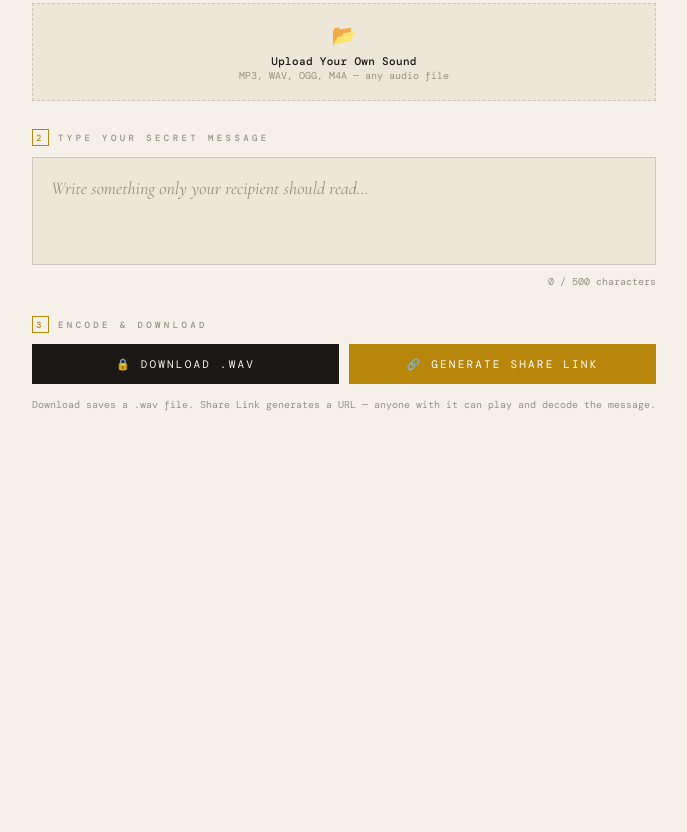
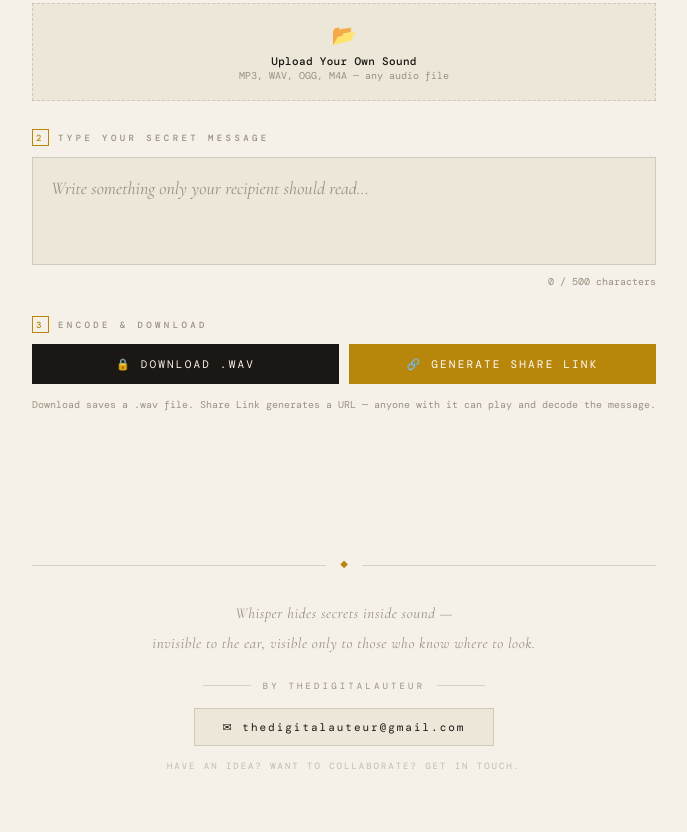
Before and after one commit to Ehiiz/soundcipher, a plain HTML site: page index.html in a window 1280 px wide. Shown: the part 865-1697 px from the top of the page, without its empty margins (296-983 px from the left). Before the commit the page ends 1398 px from the top, so only its background shows below. Drawn offline with nearby package versions, Linux system fonts and the light colour scheme; a script that the page names is missing; a web font is replaced by a local one.

Commit message:
Added email share link

```diff
--- a/index.html
+++ b/index.html
@@ -1197,6 +1197,122 @@
         </div>
       </div>
     </div>
+
+    <!-- ── Footer ── -->
+    <footer
+      style="
+        max-width: 680px;
+        margin: 0 auto;
+        padding: 32px 28px 60px;
+        text-align: center;
+        position: relative;
+      "
+    >
+      <div
+        style="
+          border-top: 1px solid var(--border);
+          padding-top: 32px;
+          position: relative;
+        "
+      >
+        <div
+          style="
+            position: absolute;
+            top: -9px;
+            left: 50%;
+            transform: translateX(-50%);
+            background: var(--paper);
+            padding: 0 14px;
+            color: var(--gold);
+            font-size: 10px;
+          "
+        >
+          ◆
+        </div>
+
+        <div
+          style="
+            font-family: &quot;Cormorant Garamond&quot;, serif;
+            font-size: 15px;
+            font-style: italic;
+            color: var(--dim);
+            letter-spacing: 0.04em;
+            line-height: 2;
+          "
+        >
+          Whisper hides secrets inside sound —<br />invisible to the ear,
+          visible only to those who know where to look.
+        </div>
+
+        <div
+          style="
+            margin-top: 22px;
+            display: flex;
+            align-items: center;
+            justify-content: center;
+            gap: 12px;
+          "
+        >
+          <div
+            style="height: 1px; width: 48px; background: var(--border)"
+          ></div>
+          <span
+            style="
+              font-size: 9px;
+              letter-spacing: 0.35em;
+              text-transform: uppercase;
+              color: var(--dim);
+            "
+            >by thedigitalauteur</span
+          >
+          <div
+            style="height: 1px; width: 48px; background: var(--border)"
+          ></div>
+        </div>
+
+        <a
+          href="mailto:thedigitalauteur@gmail.com"
+          style="
+            display: inline-block;
+            margin-top: 16px;
+            padding: 11px 28px;
+            border: 1px solid var(--border);
+            font-family: &quot;DM Mono&quot;, monospace;
+            font-size: 11px;
+            letter-spacing: 0.18em;
+            color: var(--ink);
+            text-decoration: none;
+            background: var(--paper2);
+            transition: all 0.2s;
+          "
+          onmouseover="
+            this.style.background = 'var(--ink)';
+            this.style.color = 'var(--paper)';
+            this.style.borderColor = 'var(--ink)';
+          "
+          onmouseout="
+            this.style.background = 'var(--paper2)';
+            this.style.color = 'var(--ink)';
+            this.style.borderColor = 'var(--border)';
+          "
+        >
+          ✉ thedigitalauteur@gmail.com
+        </a>
+
+        <div
+          style="
+            margin-top: 14px;
+            font-size: 9px;
+            letter-spacing: 0.22em;
+            text-transform: uppercase;
+            color: var(--dim);
+            opacity: 0.55;
+          "
+        >
+          Have an idea? Want to collaborate? Get in touch.
+        </div>
+      </div>
+    </footer>
 
     <div class="toast" id="toast"></div>
 
```
